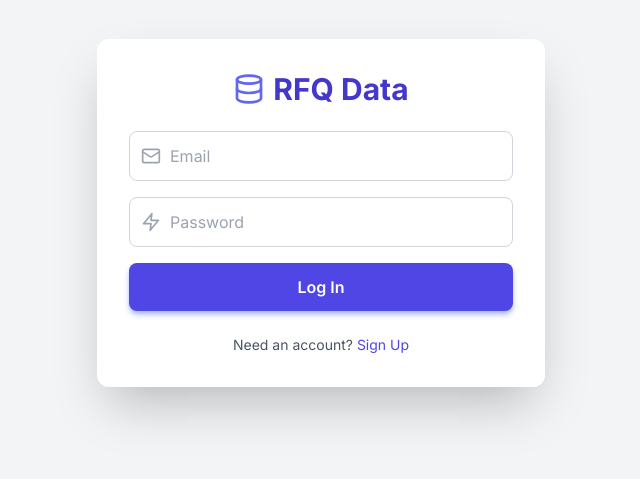
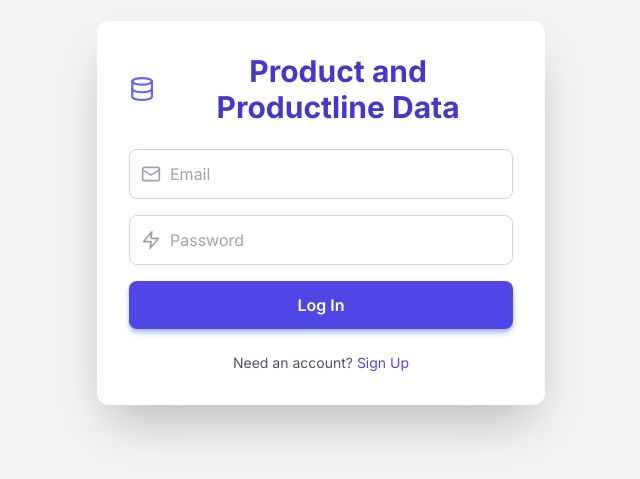
Before and after one commit to STS-Engineer/ProductLine_App_Frontend, a React (Create React App) app: page / in a window 1280 px wide. Shown: the part 187-666 px from the top of the page, without its empty margins (319-959 px from the left). Built offline with nearby package versions, Linux system fonts and the light colour scheme.

Commit message:
Update App.jsx

```diff
--- a/src/App.jsx
+++ b/src/App.jsx
@@ -532,7 +532,7 @@ const LoginScreen = ({ setAuthToken, setUserData, setIsLoading, isLoading }) =>
             <div className="w-full max-w-md bg-white rounded-xl shadow-2xl p-8 space-y-6">
                 <h1 className="text-3xl font-bold text-center text-indigo-700 flex items-center justify-center">
                     <Database className="w-8 h-8 mr-2 text-indigo-500" />
-                    {isSigningUp ? 'Create Account' : 'RFQ Data'}
+                    {isSigningUp ? 'Create Account' : 'Product and Productline Data'}
                 </h1>
 
                 {error && (
@@ -1199,7 +1199,7 @@ const fetchData = useCallback(async (isUserAction = false) => {
                 {/* 2. Main Title */}
                 <h1 className="text-2xl font-extrabold text-indigo-400 flex items-center">
                     {/* Database icon is now slightly separated or removed, following the HTML header style */}
-                    RFQ StreamLine
+                    Product and Productline StreamLine
                 </h1>
             </div>
 
@@ -1612,7 +1612,7 @@ const fetchData = useCallback(async (isUserAction = false) => {
 
                 {/* Signature Line/Version */}
                 <p className="text-xs">
-                    © {new Date().getFullYear()} RFQ StreamLine. All rights reserved. | Version 1.2
+                    © {new Date().getFullYear()} Product and Productline StreamLine. All rights reserved. | Version 1.2
                 </p>
             </div>
         </footer>
```
